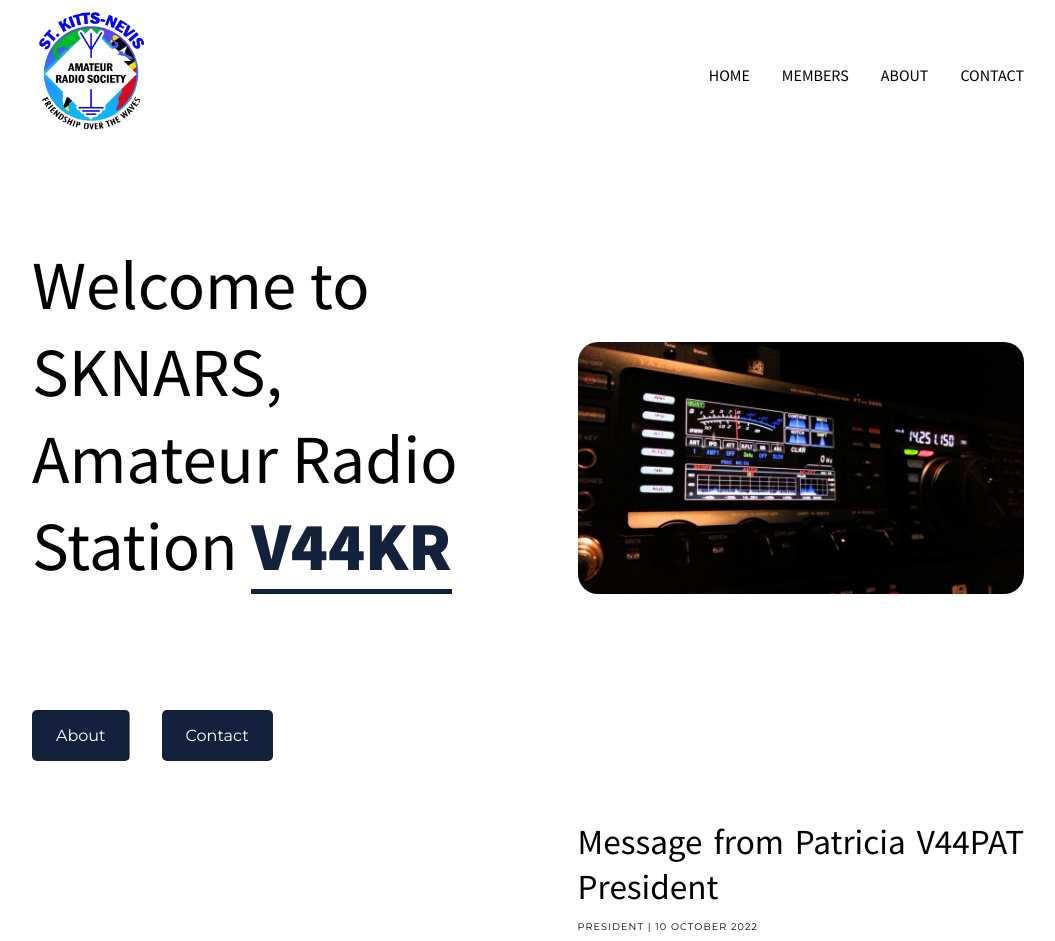
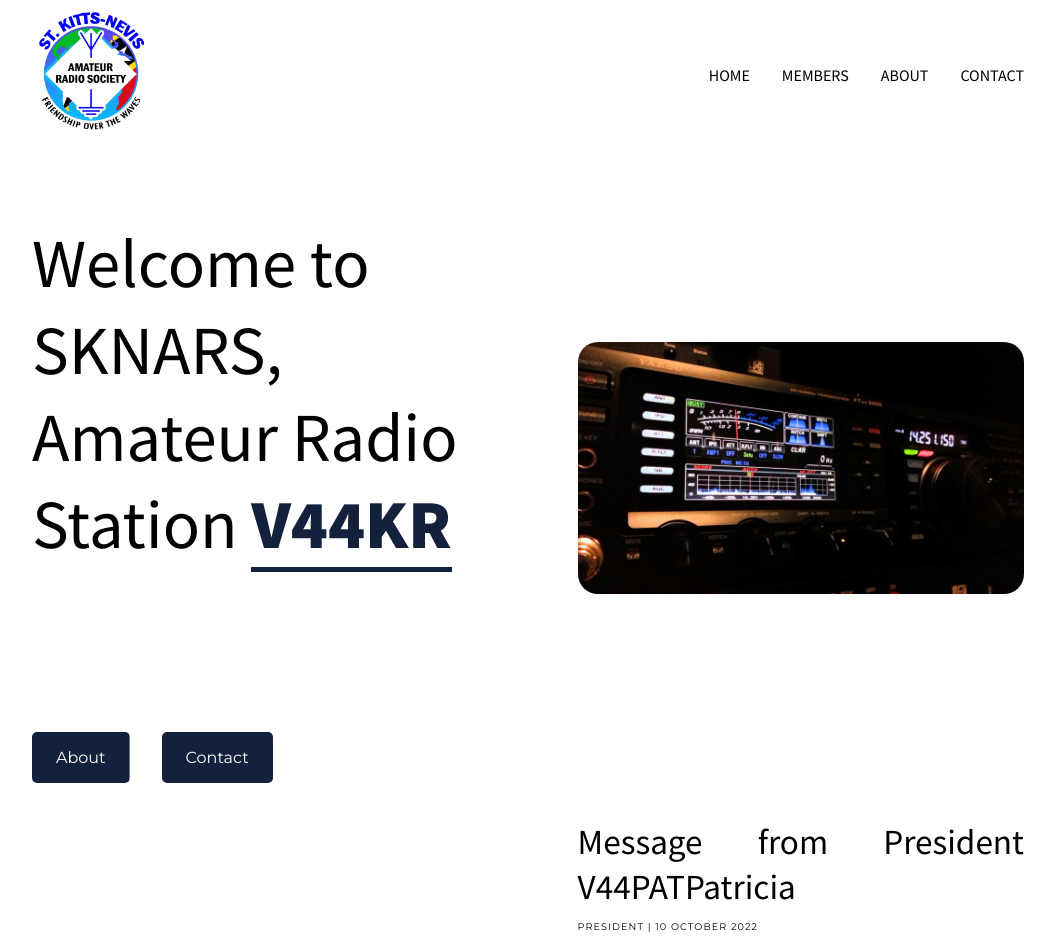
Before and after one commit to SanjayWilliams/sknars, a React (Vite) app: page / in a window 1280 px wide. Shown: the top 941 px of the page, without its empty margins (112-1167 px from the left). Built offline with nearby package versions, Linux system fonts and the light colour scheme.

Commit message:
Changes
Message to the president changed & added h4 to the hero section

```diff
--- a/src/components/Hero.jsx
+++ b/src/components/Hero.jsx
@@ -6,6 +6,7 @@ function Hero() {
         <div className="hero-container">
             <div className="hero-text-container">
                 <h1 className="hero-title">Welcome to SKNARS, Amateur Radio Station <span className="call-sign">V44KR</span></h1>
+                <h4></h4>
                 <div>
                     <Link style={{ textDecoration: 'none' }} className="btn btn-hero" to="/about">About</Link>
                     <Link style={{ textDecoration: 'none' }} className="btn btn-hero" to="/contact">Contact</Link>
--- a/src/data/articledata.jsx
+++ b/src/data/articledata.jsx
@@ -1,7 +1,7 @@
 const articledata = [
     {
         id: 1,
-        title:"Message from Patricia V44PAT President",
+        title:"Message from President V44PATPatricia",
         text: <p>As we stand on the threshold of the 50th anniversary of St. Kitts-Nevis Amateur Radio Society S.K.N.A.R.S., it is only fitting to look back at the past while considering the path ahead.<br></br> <br></br>Firstly, I take this opportunity to thank the founding members for their foresight in creating this Society which, even with its limited resources, still continue to exist.<br></br><br></br>Our outlook for the future of the Society is to establish our main headquarters which is pivotal in achieving many if not most of our dreams which include but not limited to:<br></br><br></br>Training Facility <br></br>functional unit that better enable the Society to respond during emergencies. <br></br><br></br>Therefore, it is easy to deduce that our work is cut out for us.</p>,
         image:"./president1.jpeg",
         author:"President",
```
